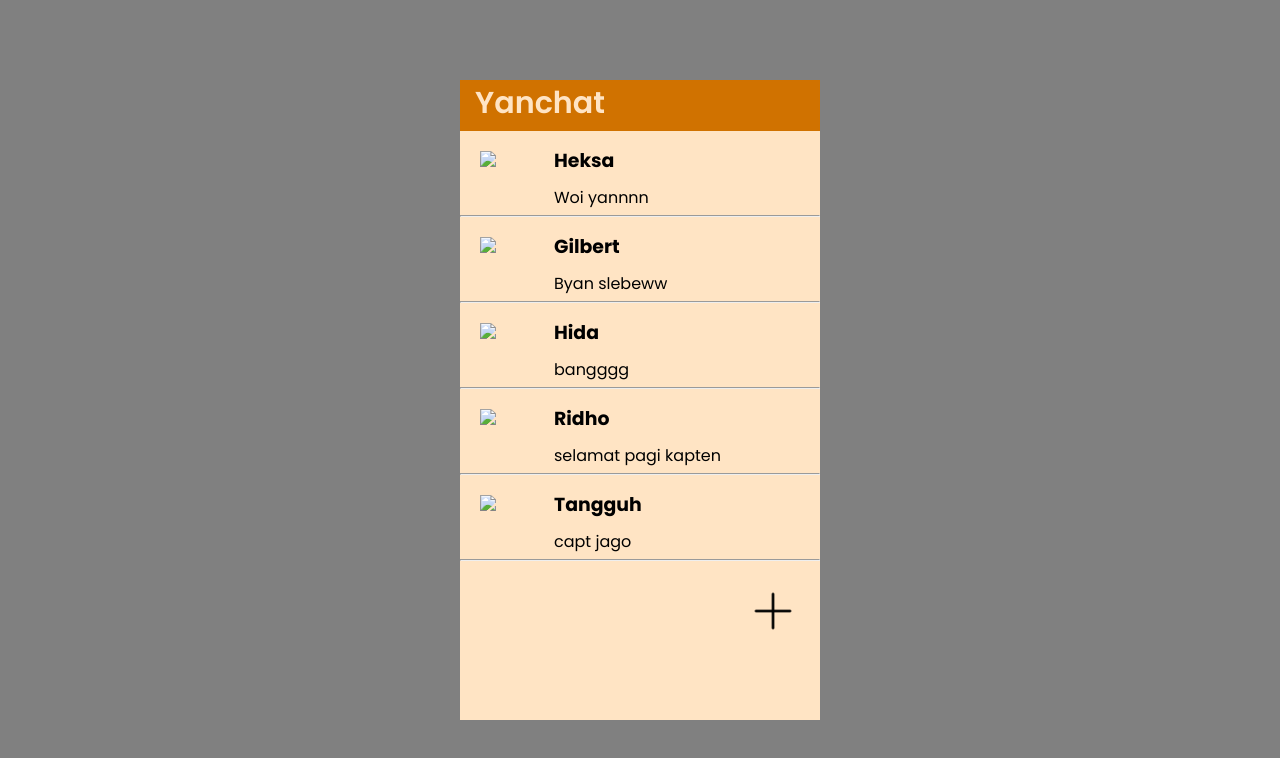
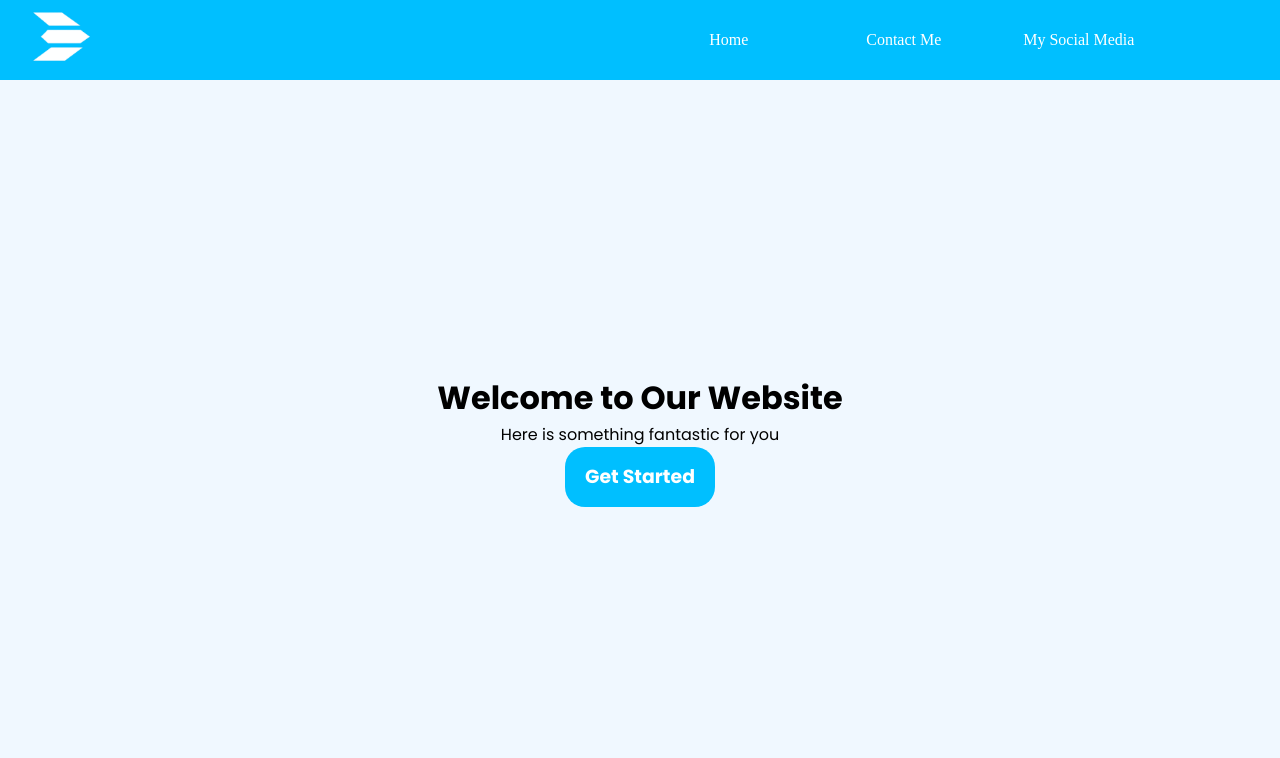
Before and after one commit to pajansgaj/WebTech_XIPPLG4_ByanHasyif, a plain HTML site: page index.html in a window 1280 px wide. Drawn offline with nearby package versions, Linux system fonts and the light colour scheme.

Commit message:
Add files via upload

```diff
--- a/index.html
+++ b/index.html
@@ -3,65 +3,38 @@
 <head>
     <meta charset="UTF-8">
     <meta name="viewport" content="width=device-width, initial-scale=1.0">
-        <title>WebTech Byan Hasyif</title>
+    <title>Soal A2</title>
     <link rel="stylesheet" href="style.css">
-        <link rel="stylesheet" href="https://fonts.googleapis.com/css2?family=Material+Symbols+Outlined:opsz,wght,FILL,GRAD@20..48,100..700,0..1,-50..200&icon_names=account_circle" />
 </head>
-
 <body>
     <div class="container">
-            <div class="konten">
         <div class="navbar">
-                    <p>Yanchat</p>
+            <div class="navbar-logo">
+                <img src="logo.png" alt="Logo">
             </div>
-                <div class="konten2">
-                    <a href="chat1.html">
-                        <div class="chat">
-                            <img src="image/akun.png" class="akun">
-                            <div class="teks">
-                                <h1>Heksa</h1>
-                                <p>Woi yannnn</p>
+
+            <div class="navbar-teks">
+                <ul class="ul-nav">
+                    <li><a href="index.html" class="li-nav">Home</a></li>
+                    <li><a href="https://wa.me/628112994568" class="li-nav">Contact Me</a></li>
+
+                    <!-- Menu with Dropdown -->
+                    <li class="li-nav dropdown">
+                        <a href="#" class="dropbtn">My Social Media</a>
+                        <ul class="dropdown-content">
+                            <li><a href="https://www.tiktok.com/@yanciell_?is_from_webapp=1&sender_device=pc" target="_blank">TikTok</a></li>
+                            <li><a href="https://www.instagram.com/yanciell/#" target="_blank">Instagram</a></li>
+                        </ul>
+                    </li>
+                </ul>
             </div>
         </div>
-                    </a>
-                    <hr>
-                    <div class="chat">
-                        <img src="image/akun.png" class="akun">
-                        <div class="teks">
-                            <h1>Gilbert</h1>
-                            <p>Byan slebeww</p>
-                        </div>
-                    </div>
-                    <hr>
-                    <div class="chat">
-                        <img src="image/akun.png" class="akun">
-                        <div class="teks">
-                            <h1>Hida</h1>
-                            <p>bangggg</p>
-                        </div>
-                    </div>
-                    <hr>
-                    <div class="chat">
-                        <img src="image/akun.png" class="akun">
-                        <div class="teks">
-                            <h1>Ridho</h1>
-                            <p>selamat pagi kapten</p>
-                        </div>
-                    </div>
-                    <hr>
-                    <div class="chat">
-                        <img src="image/akun.png" class="akun">
-                        <div class="teks">
-                            <h1>Tangguh</h1>
-                            <p>capt jago</p>
-                        </div>
-                    </div>
-                    <hr>
 
-
-                    <div class="container-plus">
-                        <img src="image/plus_icon-icons.com_66718.png" class="plus">
-                    </div>
+        <div class="konten">
+            <div class="isi-konten">
+                <h1>Welcome to Our Website</h1>
+                <p>Here is something fantastic for you</p>
+                <a href="konten.html"><h6>Get Started</h6></a>
             </div>
         </div>
     </div>
--- a/style.css
+++ b/style.css
@@ -1,5 +1,4 @@
 @import url('https://fonts.googleapis.com/css2?family=Poppins:ital,wght@0,100;0,200;0,300;0,400;0,500;0,600;0,700;0,800;0,900;1,100;1,200;1,300;1,400;1,500;1,600;1,700;1,800;1,900&family=Rajdhani:wght@300;400;500;600;700&display=swap');
-
 
 *,
 html {
@@ -7,79 +6,115 @@ html {
     margin: 0;
 }
 
-body {
-    background-color: gray;
-}
-
 .container {
     width: 100%;
     height: 100vh;
-    display: flex;
-    justify-content: center;
-    align-items: center;
-}
-
-.konten {
-    background-color: bisque;
-    height: 640px;
-    width: 360px;
 }
 
 .navbar {
     width: 100%;
-    height: 8%;
-    background-color: rgb(208, 114, 0);
+    height: 10%;
+    background-color: deepskyblue;
+    display: flex;
+    align-items: center;
+    justify-content: space-around;
 }
 
-.navbar p {
-    color: bisque;
-    font-size: .8cm;
-    font-family: poppins, sans-serif;
+.navbar-logo img {
+    width: 30%;
+    margin: 0px -100px;
+}
+
+a {
+    text-decoration: none;
+    color: white;
+}
+
+.ul-nav {
+    display: flex;
+    list-style: none;
+}
+
+.li-nav {
+    position: relative;
+    width: 175px;
+    color: white;
+    list-style-type: none;
+    height: 40px;
     display: flex;
     align-items: center;
-    font-weight: 600;
-    padding: 0px 15px;
+    justify-content: center;
 }
 
-.konten2 {
-    width: 100%;
-    height: 92%;
+.dropdown-content {
+    display: none;
+    position: absolute;
+    top: 100%;
+    left: 0;
+    background-color: rgb(0, 174, 232);
+    min-width: 150px;
+    box-shadow: 0px 8px 16px rgba(0, 0, 0, 0.2);
+    z-index: 1;
+    overflow: hidden;
+    list-style-type: none;
 }
 
-.konten2 a {
-    color: black;
-    text-decoration: none;
+.dropdown-content li {
+    width: 175px;
 }
 
-.chat {
-    display: flex;
+.dropdown-content a {
+    width: 100%;
+    color: white;
+    border: white;
+    padding: 10px 15px;
+    display: block;
+    text-align: left;
+    transition: background-color 0.3s ease;
 }
 
-.chat h1 {
-    font-size: .5cm;
-    padding: 10px 0px;
+.dropdown-content a:hover {
+    background-color: deepskyblue;
 }
 
-.akun {
-    width: 15%;
-    display: flex;
-    padding: 20px 20px;
+.dropdown:hover .dropdown-content {
+    display: block;
 }
 
-.teks {
-    padding: 5px 0px;
+.konten {
+    background-color: aliceblue;
+    width: 100%;
+    height: 90%;
+    display: flex;
+    align-items: center;
+    justify-content: center;
+}
+
+.isi-konten {
+    display: flex;
+    flex-direction: column;
+    justify-content: center;
+    align-items: center;
     font-family: poppins;
 }
 
-.container-plus {
-    height: 100px;
+.isi-konten h6 {
+    background-color: deepskyblue;
+    width: 150px;
+    height: 60px;
     display: flex;
     align-items: center;
-    justify-content: right;
-    position: relative;
-    right: 20px;
+    justify-content: center;
+    font-size: .5cm;
+    border-radius: 20px;
 }
 
-.plus {
-    width: 15%;
+.container-konten {
+    width: 100%;
+    height: 100vh;
+    background-color: bisque;
+    display: flex;
+    align-items: center;
+    justify-content: center;
+    font-family: poppins;
 }
```
Also changed, not shown: konten.html (added, +14 -0 lines), logo.png (added). Lines whose indentation alone changed are shown as unchanged.
